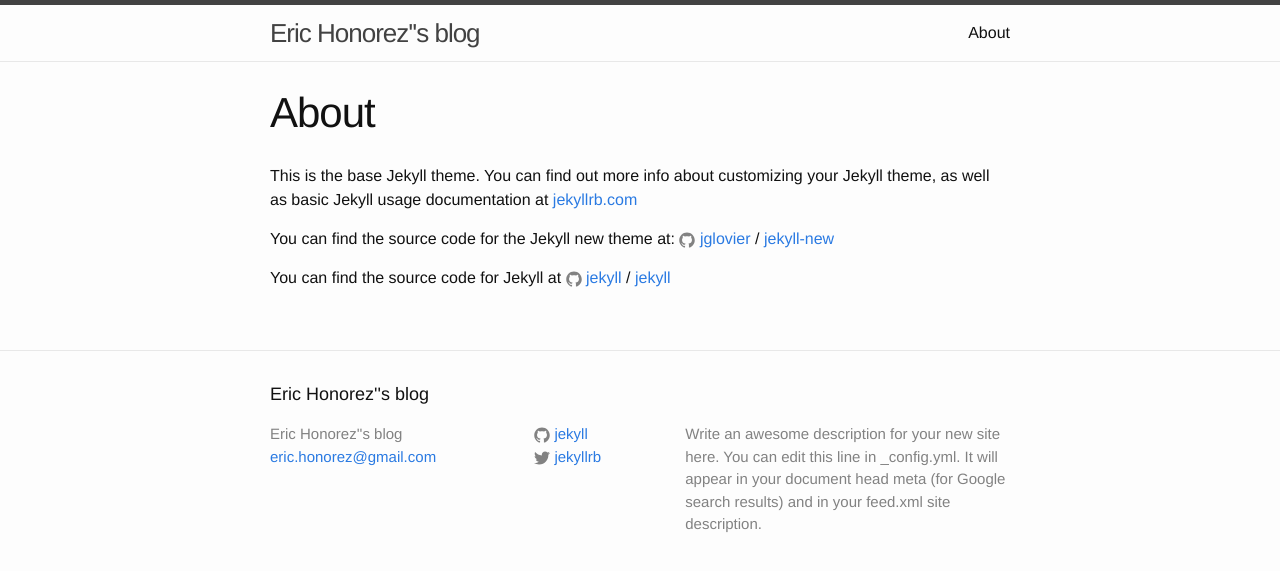
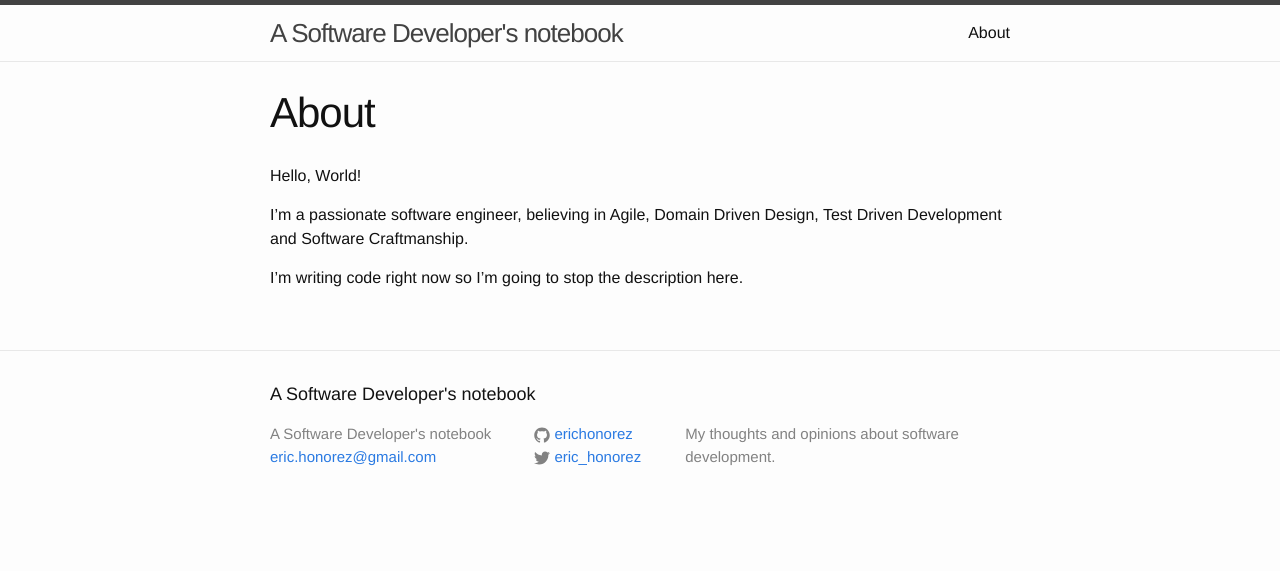
Before and after one commit to erichonorez/erichonorez, a Jekyll site: the page built from about.md, in a window 1280 px wide. Shown: the top 571 px of the page. Built offline with Jekyll 4.4.1, drawn with Linux system fonts in a browser that asks for light colours.

Commit message:
Changed: about page and blog description

```diff
--- a/_config.yml
+++ b/_config.yml
@@ -6,16 +6,14 @@
 # 'jekyll serve'. If you change this file, please restart the server process.
 
 # Site settings
-title: Eric Honorez''s blog
+title: A Software Developer's notebook
 email: eric.honorez@gmail.com
 description: > # this means to ignore newlines until "baseurl:"
-  Write an awesome description for your new site here. You can edit this
-  line in _config.yml. It will appear in your document head meta (for
-  Google search results) and in your feed.xml site description.
+  My thoughts and opinions about software development.
 baseurl: "" # the subpath of your site, e.g. /blog
 url: "http://yourdomain.com" # the base hostname & protocol for your site
-twitter_username: jekyllrb
-github_username:  jekyll
+twitter_username: eric_honorez
+github_username:  erichonorez
 
 # Build settings
 markdown: kramdown
--- a/about.md
+++ b/about.md
@@ -4,12 +4,8 @@ title: About
 permalink: /about/
 ---
 
-This is the base Jekyll theme. You can find out more info about customizing your Jekyll theme, as well as basic Jekyll usage documentation at [jekyllrb.com](http://jekyllrb.com/)
+Hello, World!
 
-You can find the source code for the Jekyll new theme at:
-{% include icon-github.html username="jglovier" %} /
-[jekyll-new](https://github.com/jglovier/jekyll-new)
+I'm a passionate software engineer, believing in Agile, Domain Driven Design, Test Driven Development and Software Craftmanship.
 
-You can find the source code for Jekyll at
-{% include icon-github.html username="jekyll" %} /
-[jekyll](https://github.com/jekyll/jekyll)
+I'm writing code right now so I'm going to stop the description here.
```
